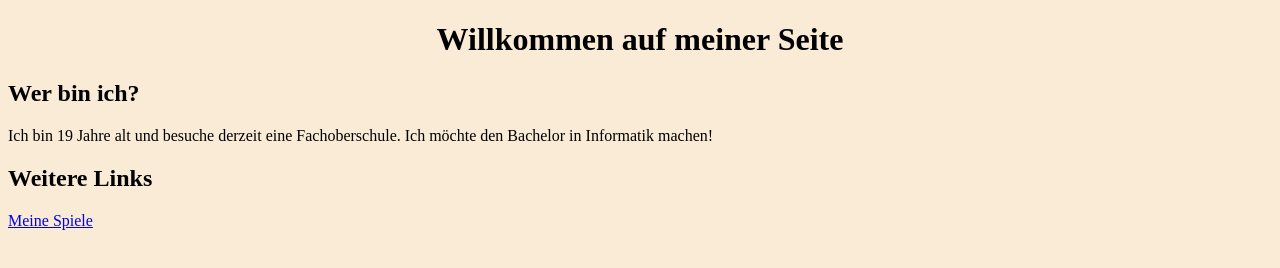
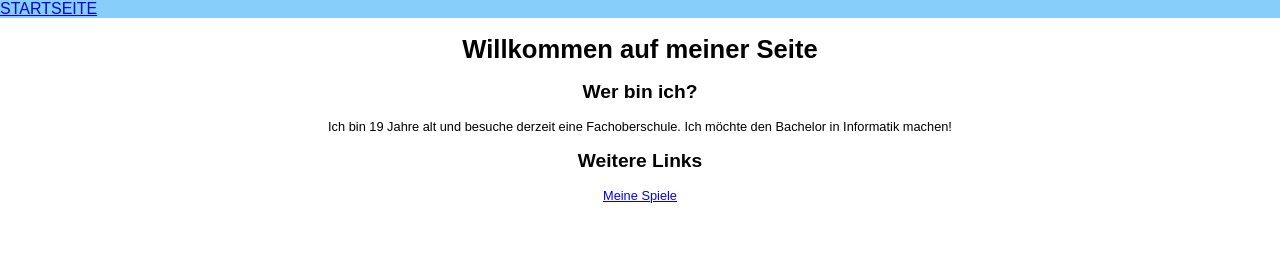
Before and after one commit to Dang-Tan/Dang-Tan.github.io, a plain HTML site: page index.html in a window 1280 px wide. Drawn offline with Linux system fonts and the light colour scheme.

Commit message:
Navbar hinzugefügt (noch nicht fertig), Code leserlich gemacht, Design geändert

```diff
--- a/index.html
+++ b/index.html
@@ -7,13 +7,26 @@
 </head>
 <body>
 
-    <h1>Willkommen auf meiner Seite</h1>
+    <!--Nav BAR-->
+    <div class="navbarup">
+        <a href="index.html">STARTSEITE</a>
+    </div>
 
-    <h2>Wer bin ich?</h2>
-    <p>Ich bin 19 Jahre alt und besuche derzeit eine Fachoberschule. Ich m&ouml;chte den Bachelor in Informatik machen!</p>
 
-    <h2>Weitere Links</h2>
-    <a href="https://drive.google.com/drive/folders/1sdNaEjYBMUXHPTAeK1aAm2YqpeoRn8LW?usp=drive_link">Meine Spiele</a>
+    <!--Inhalte-->
+    <div class="inhalte">
+        <h1>Willkommen auf meiner Seite</h1>
+
+        <h2>Wer bin ich?</h2>
+        <p>Ich bin 19 Jahre alt und besuche derzeit eine Fachoberschule. Ich m&ouml;chte den Bachelor in Informatik machen!</p>
+
+        <h2>Weitere Links</h2>
+        <a href="https://drive.google.com/drive/folders/1sdNaEjYBMUXHPTAeK1aAm2YqpeoRn8LW?usp=drive_link">Meine Spiele</a>
+    </div>
+
+    <!--Untere BAR-->
+    <div></div>
+
 
 </body>
 </html>
--- a/styles.css
+++ b/styles.css
@@ -1,8 +1,21 @@
 :root{
-    background-color: antiquewhite;
-    color:black
+    background-color: white;
+    color:black;
+    font-family:Arial, Helvetica, sans-serif;
 }
 
-h1{
-    text-align:center
+body{
+    margin:0%;
 }
+
+
+
+.navbarup {
+    background-color: lightskyblue;
+    width: 100%;
+}
+
+.inhalte{
+    text-align:center;
+    font-size:1vw;
+}
```
